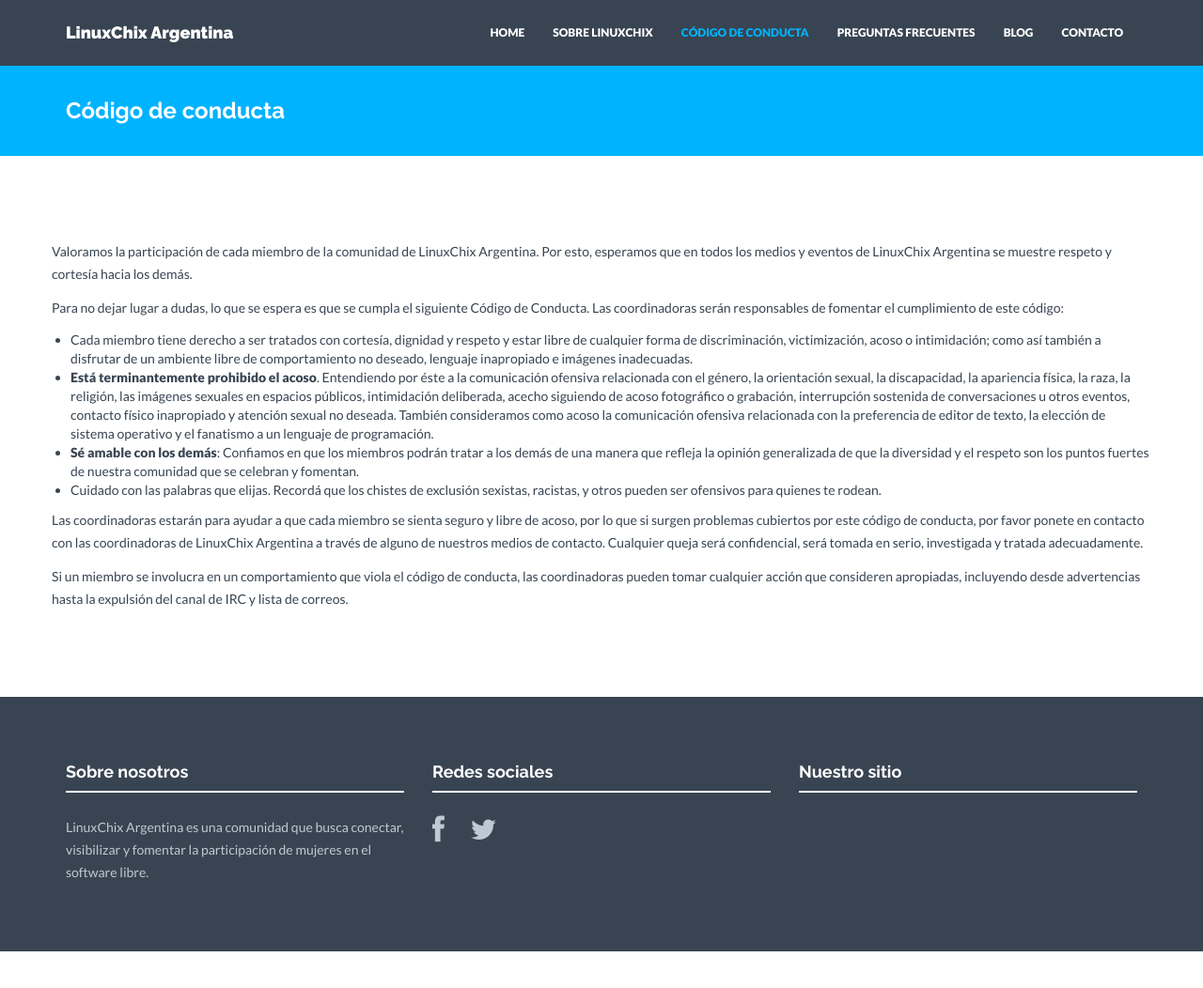
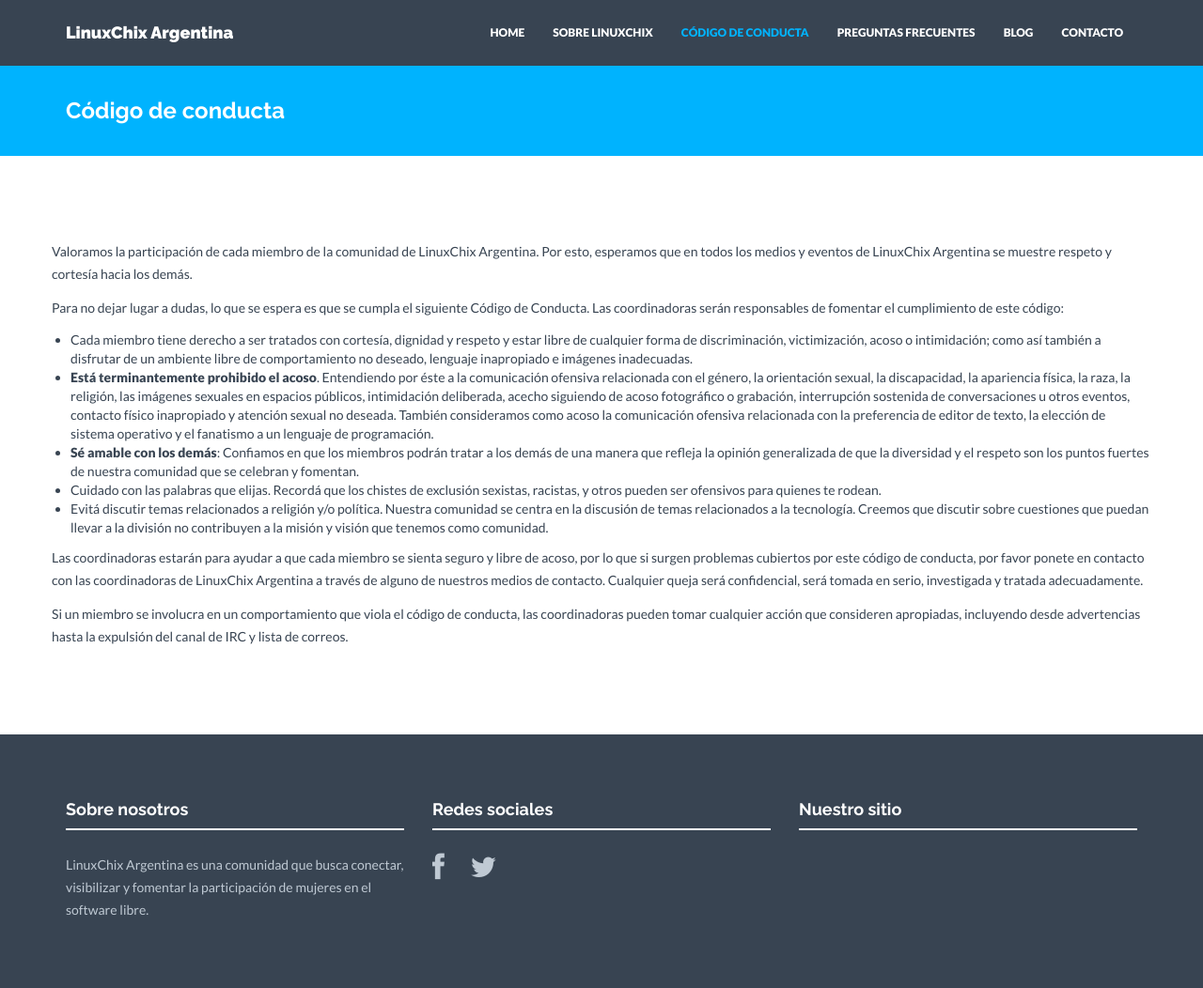
Before and after one commit to linuxchixar/linuxchixar.github.io, a Jekyll site: the page built from coc.html, in a window 1280 px wide and 1053 px high. Shown: the whole window at 94% size. Built offline with Jekyll 4.4.1, drawn with Linux system fonts in a browser that asks for light colours; nearby versions of some CDN libraries.

Commit message:
Update coc.html

```diff
--- a/coc.html
+++ b/coc.html
@@ -14,6 +14,7 @@ permalink: /coc/
            <li><b>Está terminantemente prohibido el acoso</b>. Entendiendo por éste a la comunicación ofensiva relacionada con el género, la orientación sexual, la discapacidad, la apariencia física, la raza, la religión, las imágenes sexuales en espacios públicos, intimidación deliberada, acecho siguiendo de acoso fotográfico o grabación, interrupción sostenida de conversaciones u otros eventos, contacto físico inapropiado y atención sexual no deseada. También consideramos como acoso la comunicación ofensiva relacionada con la preferencia de editor de texto, la elección de sistema operativo y el fanatismo a un lenguaje de programación.</li>
            <li><b>Sé amable con los demás</b>: Confiamos en que los miembros podrán tratar a los demás de una manera que refleja la opinión generalizada de que la diversidad y el respeto son los puntos fuertes de nuestra comunidad que se celebran y fomentan.</li>
            <li>Cuidado con las palabras que elijas. Recordá que los chistes de exclusión sexistas, racistas, y otros pueden ser ofensivos para quienes te rodean.</li>
+           <li>Evitá discutir temas relacionados a religión y/o política. Nuestra comunidad se centra en la discusión de temas relacionados a la tecnología. Creemos que discutir sobre cuestiones que puedan llevar a la división no contribuyen a la misión y visión que tenemos como comunidad.</li>
        </ul>
        <p>Las coordinadoras estarán para ayudar a que cada miembro se sienta seguro y libre de acoso, por lo que si surgen problemas cubiertos por este código de conducta, por favor ponete en contacto con las coordinadoras de LinuxChix Argentina a través de alguno de nuestros medios de contacto. Cualquier queja será confidencial, será tomada en serio, investigada y tratada adecuadamente.</p>
        <p>Si un miembro se involucra en un comportamiento que viola el código de conducta, las coordinadoras pueden tomar cualquier acción que consideren apropiadas, incluyendo desde advertencias hasta la expulsión del canal de IRC y lista de correos.</p>
```
